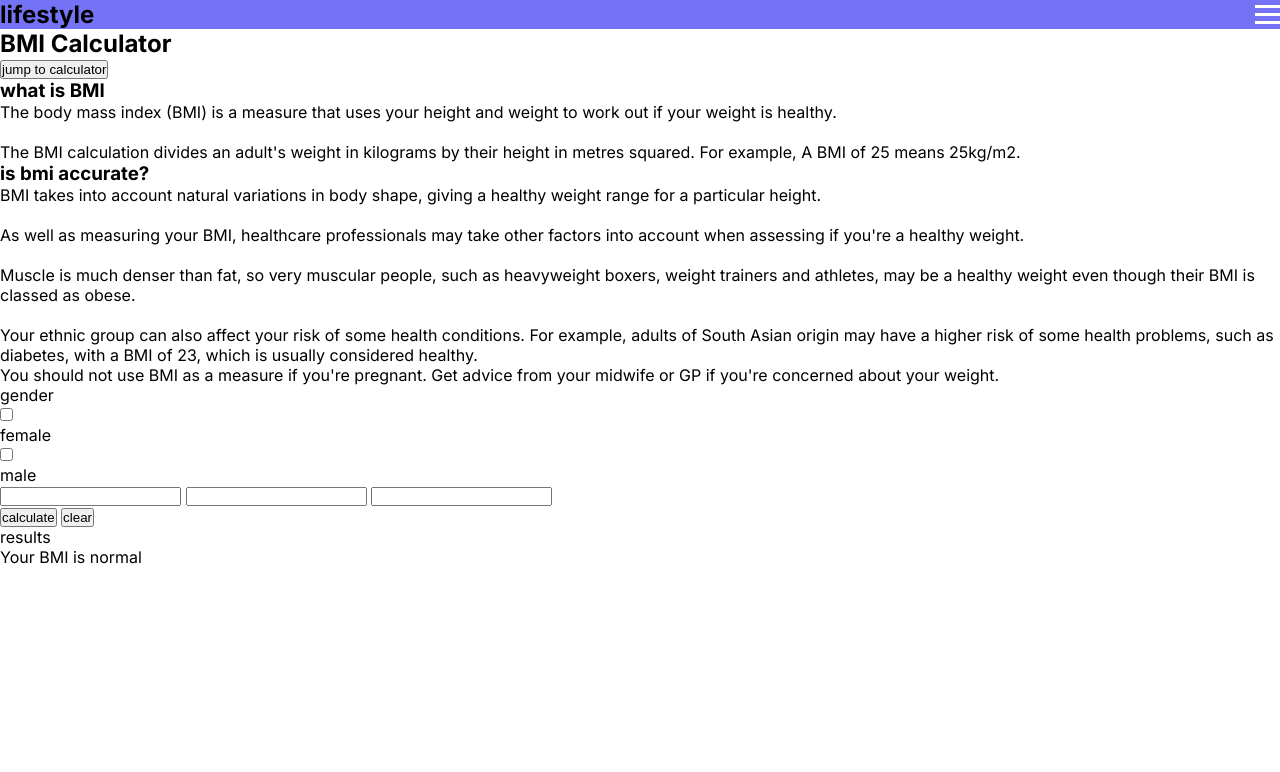
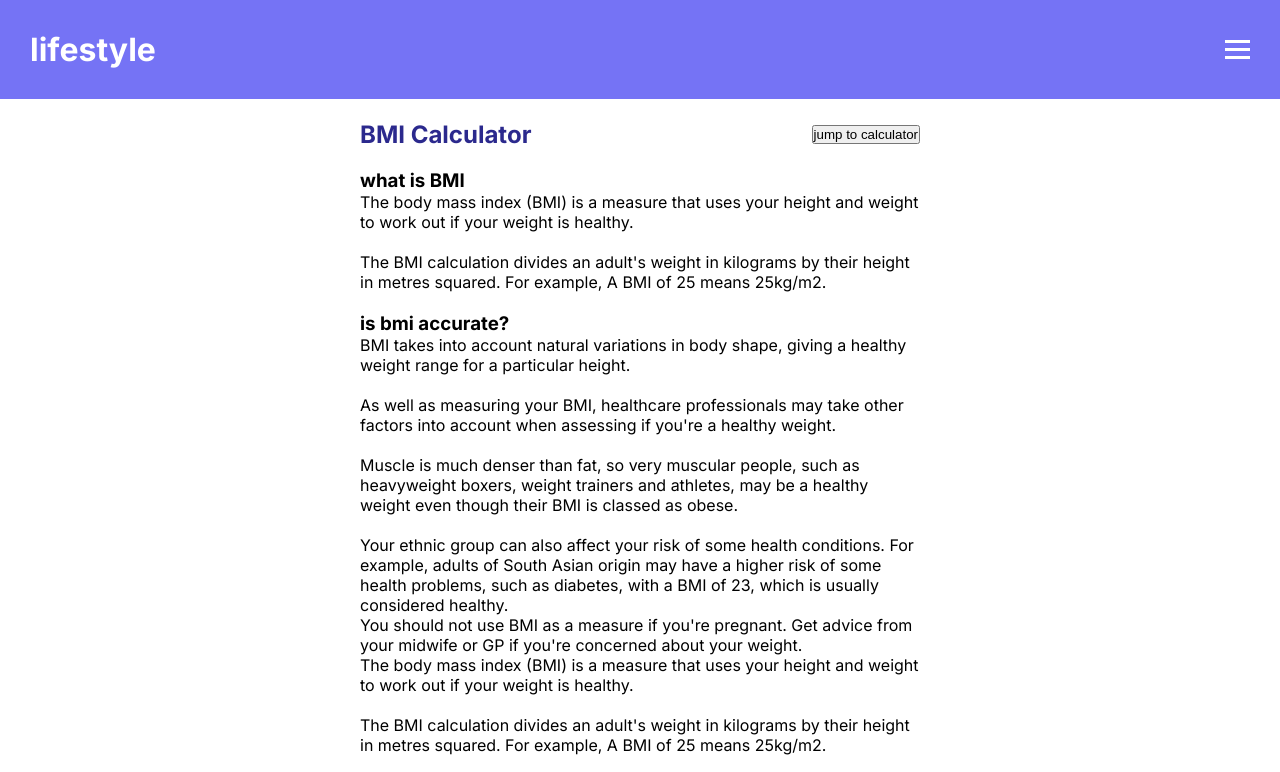
Before and after one commit to emkeiboii/calorie-calculator, a plain HTML site: page index.html in a window 1280 px wide. Shown: the top 772 px of the page. Drawn offline with Linux system fonts and the light colour scheme.

Commit message:
Add grid layout css

```diff
--- a/index.html
+++ b/index.html
@@ -28,13 +28,18 @@
     </div>
   </nav>
 <div class="bmi-content">
+  <div class="bmi-title">
     <h2>BMI Calculator</h2>
     <button>jump to calculator</button>
+    </div>
+    <div class="paragraph">
       <h3>what is BMI</h3>
       <p>The body mass index (BMI) is a measure that uses your height and weight to work out if your weight is healthy.<br>
         <br>
         The BMI calculation divides an adult's weight in kilograms by their height in metres squared. For example, A BMI of 25 means 25kg/m2.
-        </p>
+      </p>
+    </div>
+    <div class="paragraph">
       <h3>is bmi accurate?</h3>
         <p>BMI takes into account natural variations in body shape, giving a healthy weight range for a particular height.<br>
           <br>
@@ -46,6 +51,10 @@
           <br>
           You should not use BMI as a measure if you're pregnant. Get advice from your midwife or GP if you're concerned about your weight.
         </p>
+        <p>The body mass index (BMI) is a measure that uses your height and weight to work out if your weight is healthy.<br>
+          <br>
+          The BMI calculation divides an adult's weight in kilograms by their height in metres squared. For example, A BMI of 25 means 25kg/m2.
+          </p>
 </div>
 <div class="bmi-calculator">
   <div class="row gender">
--- a/styles.css
+++ b/styles.css
@@ -24,7 +24,46 @@ nav{
   align-items: center;
   justify-content: space-between;
   background-color: var(--clr-primary);
+  color: var(--clr-white);
+  padding: 30px;
+  position: fixed;
+  top: 0;
+  width: 100%;
 }
+
+p{
+  font-weight: 400;
+}
+
+h1{
+  font-size: 2rem;
+  font-weight: 800;
+}
+
+.bmi-content{
+  padding-top: 120px;
+  display: grid;
+  grid-template-columns: 560px;
+  grid-gap: 20px;
+  justify-content: center;
+}
+
+
+
+.bmi-title{
+  display: flex;
+  align-items: center;
+  justify-content: space-between;
+}
+
+h2{
+  font-size: 1.5rem;
+  color: #2B298D;
+}
+
+
+
+
 
 
 
```
